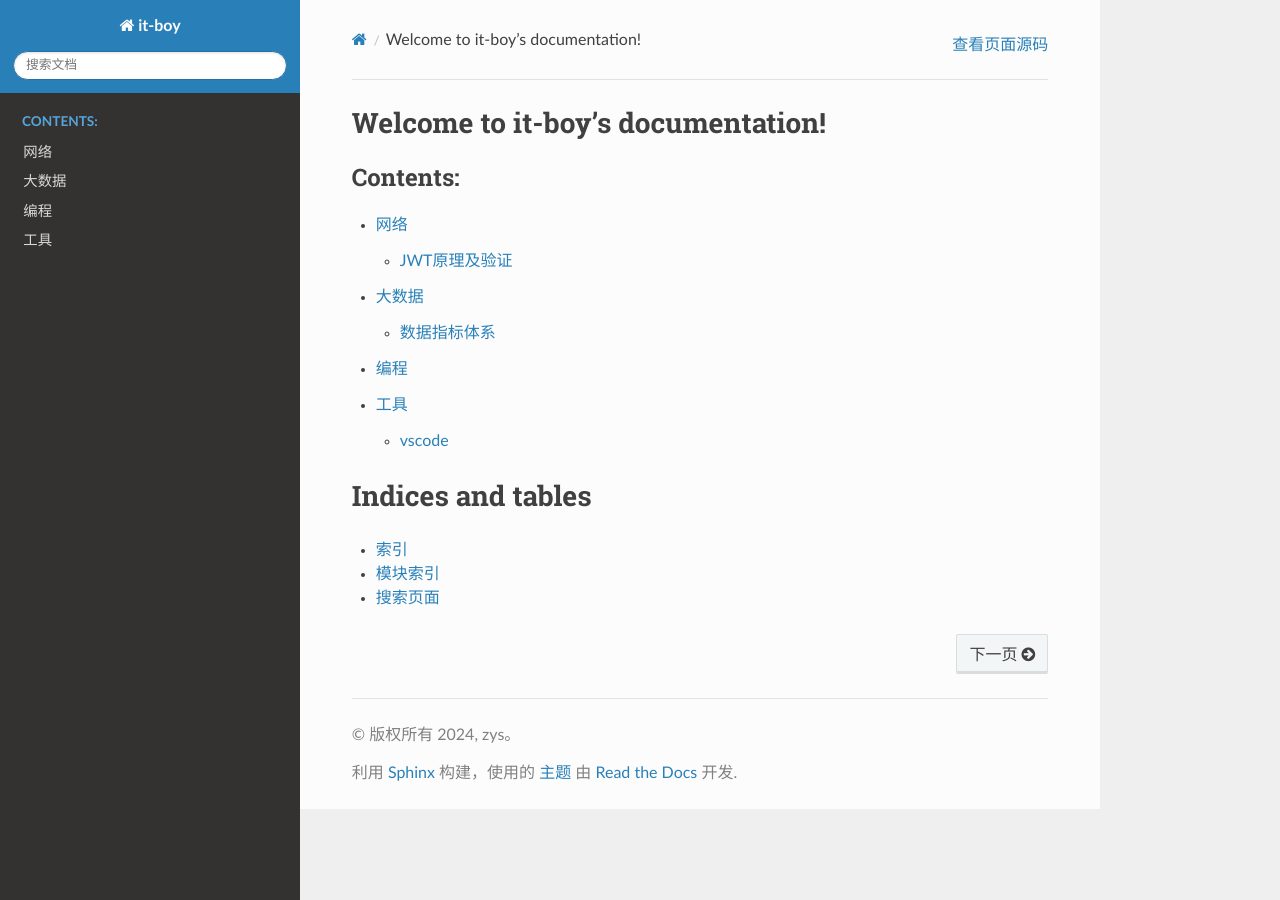
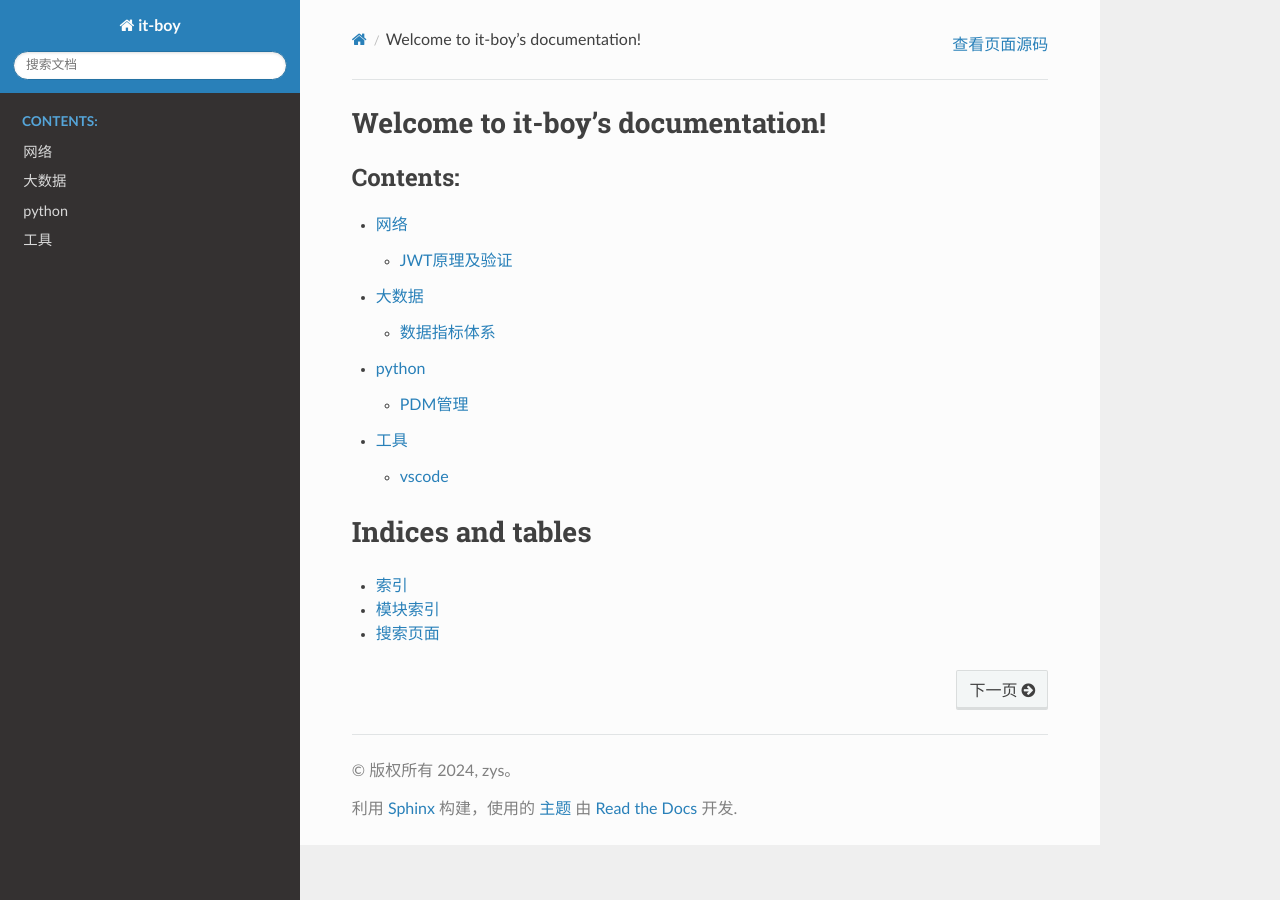
Before and after one commit to zysok2023/myblog, a Sphinx documentation site: the page built from docs/source/index.rst, in a window 1280 px wide. Built offline with Sphinx 7.4.7 and the Read the Docs theme 2.0.0, drawn with Linux system fonts in a browser that asks for light colours.

Commit message:
docs:改变编程目录结构删除原有的文件

```diff
--- a/docs/source/index.rst
+++ b/docs/source/index.rst
@@ -12,7 +12,7 @@ Welcome to it-boy's documentation!
 
    网络/index
    大数据/index
-   编程/index
+   编程/python/index
    工具/index
 
 Indices and tables
--- a/docs/source/编程/index.rst
+++ /dev/null
@@ -1,5 +0,0 @@
-编程
-======
-
-.. toctree::
-   :maxdepth: 1
```
